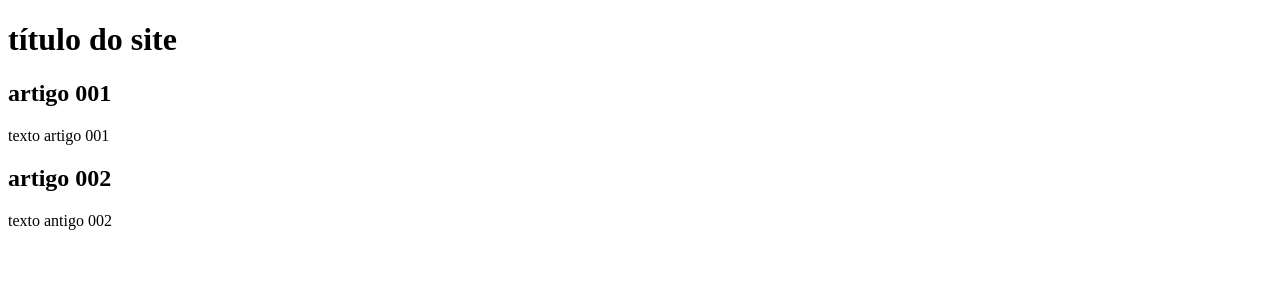
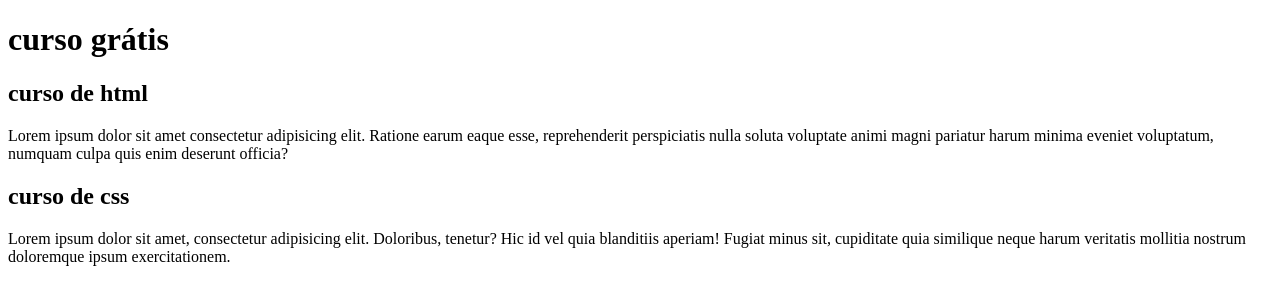
Before and after one commit to Gabrieldss2/projeto-site, a plain HTML site: page index.html in a window 1280 px wide. Drawn offline with Linux system fonts and the light colour scheme.

Commit message:
comecei a escrever o conteudo

```diff
--- a/index.html
+++ b/index.html
@@ -8,15 +8,15 @@
 <body>
     <main>
         <header>
-            <h1>título do site</h1>
+            <h1>curso grátis</h1>
         </header>
         <article>
-            <h2>artigo 001</h2>
-            <p>texto artigo 001</p>
+            <h2>curso de html</h2>
+            <p>Lorem ipsum dolor sit amet consectetur adipisicing elit. Ratione earum eaque esse, reprehenderit perspiciatis nulla soluta voluptate animi magni pariatur harum minima eveniet voluptatum, numquam culpa quis enim deserunt officia?</p>
         </article>
         <article>
-            <h2>artigo 002</h2>
-            <p>texto antigo 002</p>
+            <h2>curso de css</h2>
+            <p>Lorem ipsum dolor sit amet, consectetur adipisicing elit. Doloribus, tenetur? Hic id vel quia blanditiis aperiam! Fugiat minus sit, cupiditate quia similique neque harum veritatis mollitia nostrum doloremque ipsum exercitationem.</p>
         </article>
     </main>
 </body>
```
